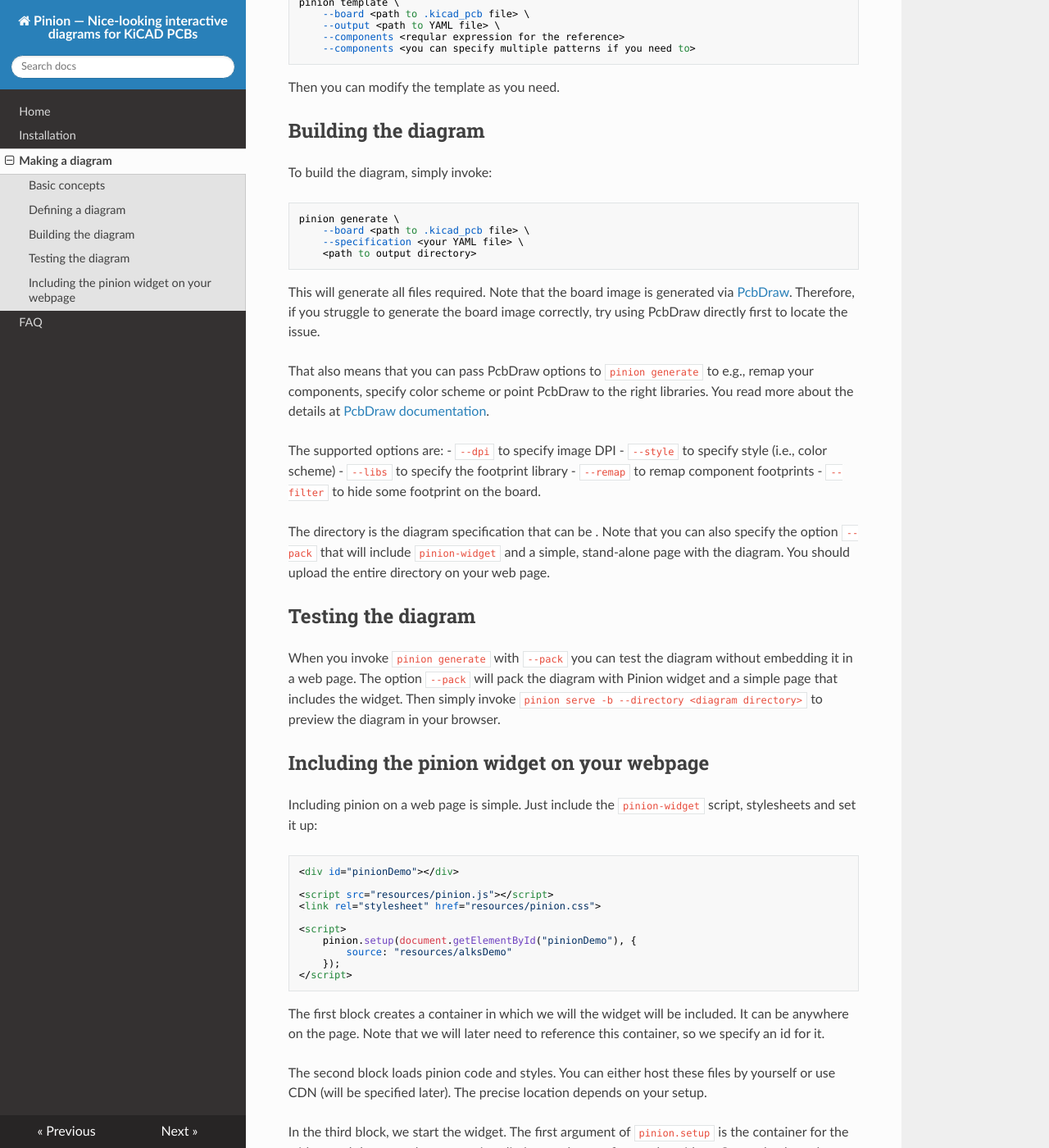
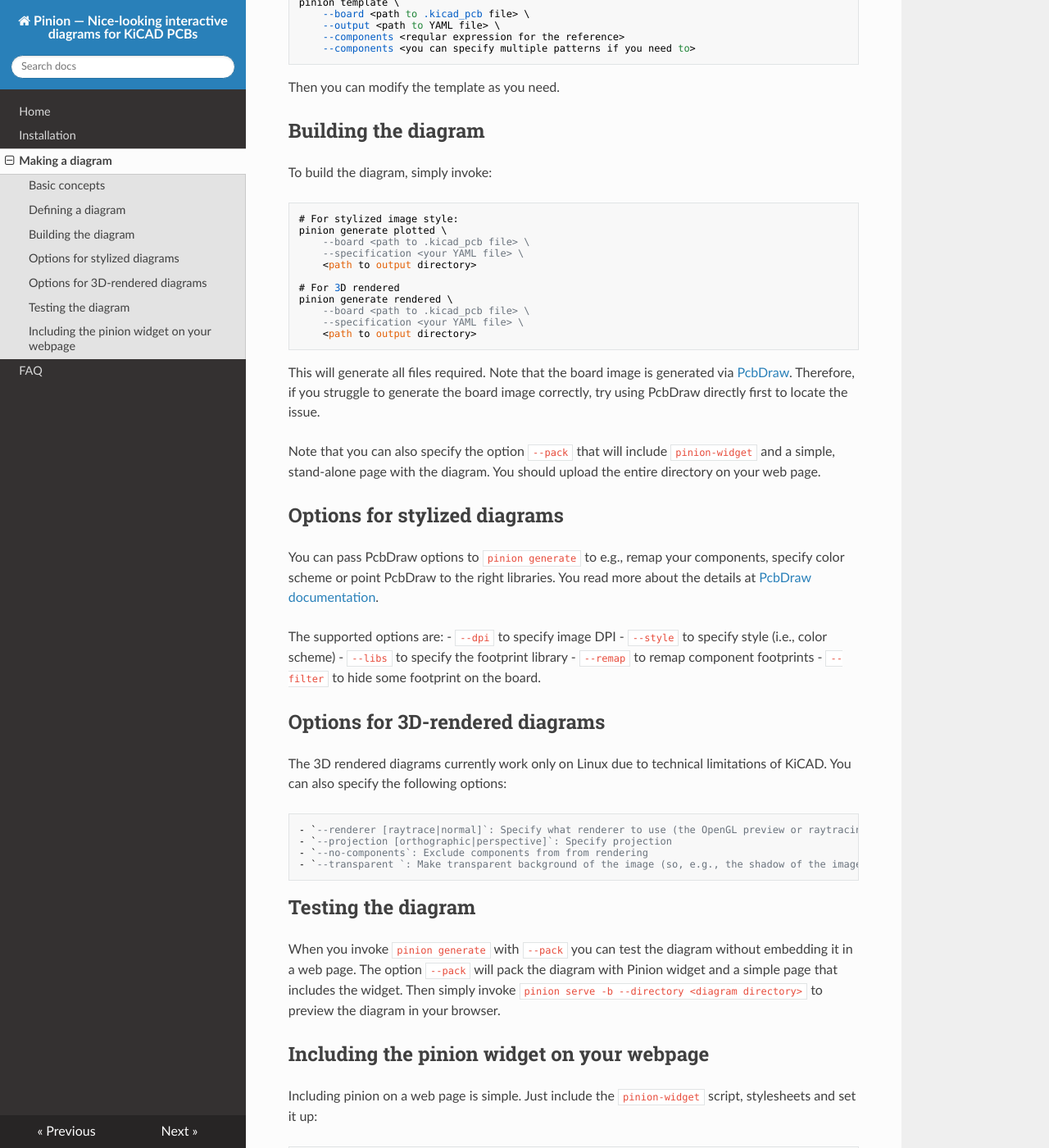
Before and after one commit to yaqwsx/Pinion, an MkDocs documentation site: the page built from docs/diagramWalkthrough.md, in a window 1280 px wide and 1400 px high, scrolled down 1218 px. Shown: the whole window at 82% size. Built offline with MkDocs 1.6.1, drawn with Linux system fonts in a browser that asks for light colours; nearby versions of some CDN libraries.

Commit message:
Update doc & CI

````diff
--- a/docs/alksStandalone.html
+++ b/docs/alksStandalone.html
@@ -9,7 +9,7 @@
         <link rel="stylesheet" href="releases/latest/pinion.css">
         <script>
             pinion.setup(document.getElementById("pinionDemo"), {
-                source: "resources/alksDemo"
+                source: "resources/alksDemo-plotted"
             });
         </script>
     </body>
--- a/docs/diagramWalkthrough.md
+++ b/docs/diagramWalkthrough.md
@@ -70,7 +70,14 @@
 To build the diagram, simply invoke:
 
 ```
-pinion generate \
+# For stylized image style:
+pinion generate plotted \
+    --board <path to .kicad_pcb file> \
+    --specification <your YAML file> \
+    <path to output directory>
+
+# For 3D rendered
+pinion generate rendered \
     --board <path to .kicad_pcb file> \
     --specification <your YAML file> \
     <path to output directory>
@@ -81,9 +88,15 @@
 generate the board image correctly, try using PcbDraw directly first to locate
 the issue.
 
-That also means that you can pass PcbDraw options to `pinion generate` to e.g.,
-remap your components, specify color scheme or point PcbDraw to the right
-libraries. You read more about the details at [PcbDraw
+Note that you can also specify the option `--pack` that will include
+`pinion-widget` and a simple, stand-alone page with the diagram. You should
+upload the entire directory on your web page.
+
+## Options for stylized diagrams
+
+You can pass PcbDraw options to `pinion generate` to e.g., remap your
+components, specify color scheme or point PcbDraw to the right libraries. You
+read more about the details at [PcbDraw
 documentation](https://github.com/yaqwsx/PcbDraw/blob/master/doc/pcbdraw.md).
 
 The supported options are:
@@ -93,10 +106,16 @@
     - `--remap` to remap component footprints
     - `--filter` to hide some footprint on the board.
 
-The directory is the diagram specification that can be . Note that you can also
-specify the option `--pack` that will include `pinion-widget` and a simple,
-stand-alone page with the diagram. You should upload the entire directory on
-your web page.
+## Options for 3D-rendered diagrams
+
+The 3D rendered diagrams currently work only on Linux due to technical
+limitations of KiCAD. You can also specify the following options:
+
+    - `--renderer [raytrace|normal]`: Specify what renderer to use (the OpenGL preview or raytracing)
+    - `--projection [orthographic|perspective]`: Specify projection
+    - `--no-components`: Exclude components from from rendering
+    - `--transparent `: Make transparent background of the image (so, e.g., the shadow of the image can be properly rendered)
+
 
 ## Testing the diagram
 
````
Also changed, not shown: docs/index.md (+14 -3 lines), docs/installation.md (+8 -18 lines), docs/faq.md (line endings or trailing spaces), 5 other files.
